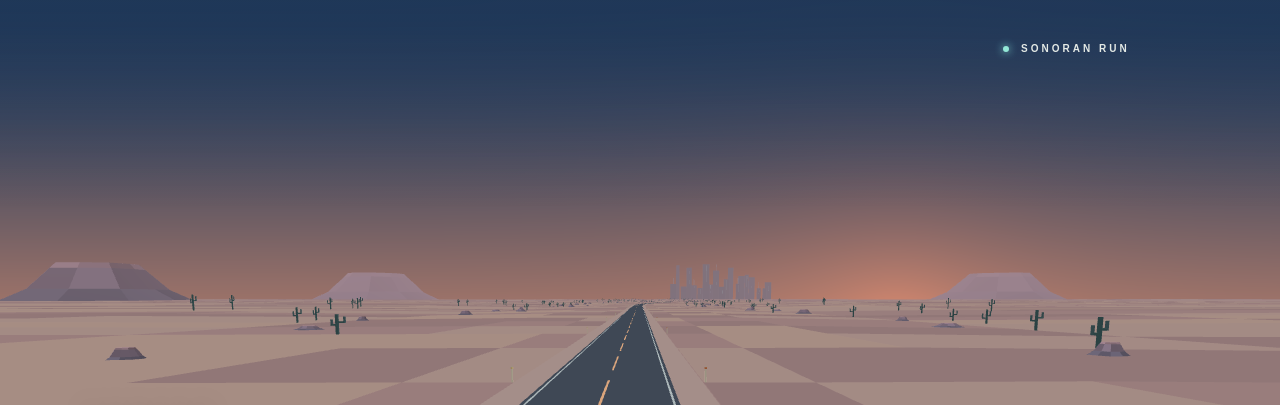
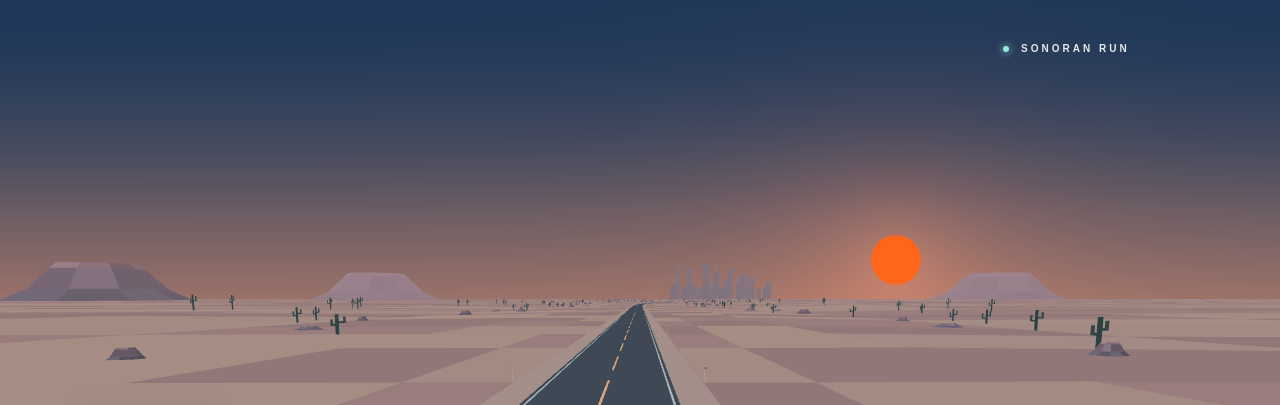
Before and after one commit to AleksandrSolnatus/City-fare, a website: page index.html in a window 1280 px wide. Shown: the top 405 px of the page. Drawn offline with Linux system fonts and the light colour scheme.

Commit message:
Keep the orange dusk sun above the road horizon

```diff
--- a/index.html
+++ b/index.html
@@ -172,7 +172,7 @@ function program(gl,v,f){function shader(type,src){let s=gl.createShader(type);g
 function cameraMatrix(eye,target,aspect,fov){let f=norm(sub(target,eye)),r=norm(cross([0,1,0],f)),u=cross(f,r);let v=[r[0],u[0],f[0],0,r[1],u[1],f[1],0,r[2],u[2],f[2],0,-dot(r,eye),-dot(u,eye),-dot(f,eye),1];let t=1/Math.tan(fov/2),n=.15,far=8500,p=[t/aspect,0,0,0,0,t,0,0,0,0,(far+n)/(far-n),1,0,0,-2*far*n/(far-n),0],out=new Float32Array(16);for(let c=0;c<4;c++)for(let row=0;row<4;row++)for(let k=0;k<4;k++)out[c*4+row]+=p[k*4+row]*v[c*4+k];return out}
 class Renderer{
 constructor(canvas){this.canvas=canvas;const gl=this.gl=canvas.getContext('webgl',{alpha:false,antialias:true,powerPreference:'low-power'});if(!gl)throw Error('This drive needs WebGL. Try enabling graphics acceleration or another browser.');this.p=program(gl,vertex,fragment);this.pos=gl.getAttribLocation(this.p,'position');this.col=gl.getAttribLocation(this.p,'color');this.cam=gl.getUniformLocation(this.p,'camera');this.shift=gl.getUniformLocation(this.p,'shift');this.opacity=gl.getUniformLocation(this.p,'opacity');this.emission=gl.getUniformLocation(this.p,'emission');this.chunks=new Map();this.car=this.mesh([]);this.shadow=this.mesh([]);this.dustMesh=this.mesh([]);this.glow=this.mesh([]);this.city=this.mesh([]);this.dust=[];this.dustClock=0;this.yaw=null;this.frames=0;this.drawCalls=0;this.origin=0;
-this.sky=program(gl,`attribute vec2 position;varying vec2 uv;void main(){uv=position;gl_Position=vec4(position,.9999,1.);}`,`precision mediump float;varying vec2 uv;uniform float aspect;uniform float yaw;void main(){float t=smoothstep(-.15,1.,uv.y);vec3 c=mix(vec3(.79,.53,.43),vec3(.13,.23,.36),t);vec2 sun=vec2(.40-sin(yaw)*1.4,.18);float d=length((uv-sun)*vec2(aspect,1.));c+=vec3(.24,.09,.025)*exp(-d*4.);c=mix(c,vec3(1.,.40,.10),1.-smoothstep(.059,.065,d));gl_FragColor=vec4(c,1.);}`);this.skybuf=gl.createBuffer();gl.bindBuffer(gl.ARRAY_BUFFER,this.skybuf);gl.bufferData(gl.ARRAY_BUFFER,new Float32Array([-1,-1,3,-1,-1,3]),gl.STATIC_DRAW);gl.enable(gl.DEPTH_TEST);}
+this.sky=program(gl,`attribute vec2 position;varying vec2 uv;void main(){uv=position;gl_Position=vec4(position,.9999,1.);}`,`precision mediump float;varying vec2 uv;uniform float aspect;uniform float yaw;void main(){float t=smoothstep(-.15,1.,uv.y);vec3 c=mix(vec3(.79,.53,.43),vec3(.13,.23,.36),t);vec2 sun=vec2(.40-sin(yaw)*1.4,.35);float d=length((uv-sun)*vec2(aspect,1.));c+=vec3(.24,.09,.025)*exp(-d*4.);c=mix(c,vec3(1.,.40,.10),1.-smoothstep(.059,.065,d));gl_FragColor=vec4(c,1.);}`);this.skybuf=gl.createBuffer();gl.bindBuffer(gl.ARRAY_BUFFER,this.skybuf);gl.bufferData(gl.ARRAY_BUFFER,new Float32Array([-1,-1,3,-1,-1,3]),gl.STATIC_DRAW);gl.enable(gl.DEPTH_TEST);}
 mesh(data){let gl=this.gl,b=gl.createBuffer();gl.bindBuffer(gl.ARRAY_BUFFER,b);gl.bufferData(gl.ARRAY_BUFFER,new Float32Array(data),gl.STATIC_DRAW);return {buffer:b,count:data.length/6}}
 update(mesh,data){let gl=this.gl;gl.bindBuffer(gl.ARRAY_BUFFER,mesh.buffer);gl.bufferData(gl.ARRAY_BUFFER,new Float32Array(data),gl.DYNAMIC_DRAW);mesh.count=data.length/6}
 resize(low){let d=Math.min(devicePixelRatio||1,low?1:1.6,1800/innerWidth);this.canvas.width=Math.round(innerWidth*d);this.canvas.height=Math.round(innerHeight*d);this.gl.viewport(0,0,this.canvas.width,this.canvas.height)}
```
Also changed, not shown: README.md, dist/renderer.js.
